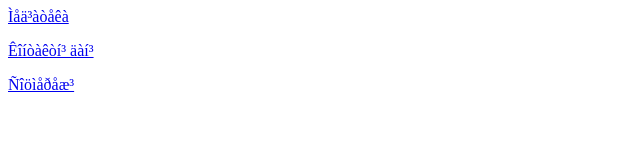
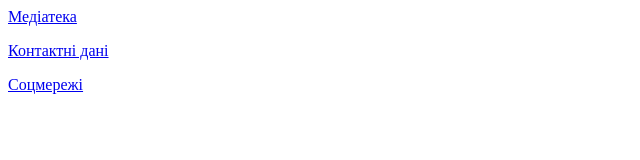
Before and after one commit to MishaMedveduik/MishaMedveduik.github.io, a plain HTML site: page index.html in a window 1280 px wide. Shown: the full height of the page, 0-640 px from the left. Drawn offline with Linux system fonts and the light colour scheme.

Commit message:
Update index.html

```diff
--- a/index.html
+++ b/index.html
@@ -3,8 +3,8 @@
 <title>Index</title>
 </head>
 <body>
-<a href="index1.html"> Ìåä³àòåêà </a>
-<p><a href="index2.html"> Êîíòàêòí³ äàí³ </a></p>
-<a href="index3.html"> Ñîöìåðåæ³ </a>
+<a href="index1.html"> Медіатека </a>
+<p><a href="index2.html"> Контактні дані </a></p>
+<a href="index3.html"> Соцмережі </a>
 </body>
 </html>
```
